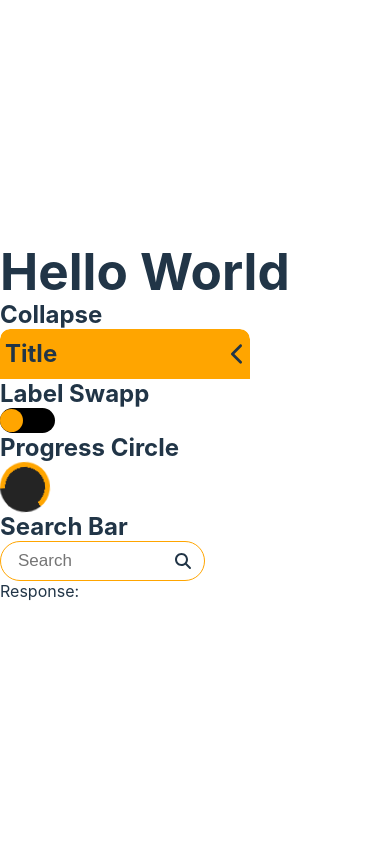
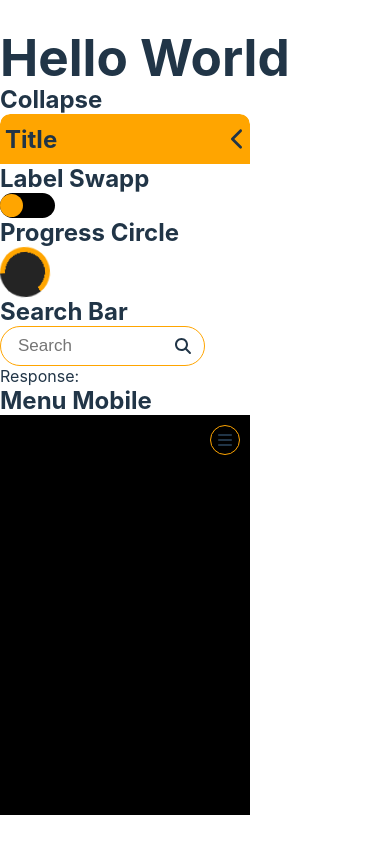
Before and after one commit to AvirKarakitsos/REACT_components, a React (Vite) app: page / in a window 390 px wide. Built offline with nearby package versions, Linux system fonts and the light colour scheme.

Commit message:
feat: Menu slide for Mobile

```diff
--- a/src/App.jsx
+++ b/src/App.jsx
@@ -3,10 +3,11 @@ import Collapse from './components/Collapse.jsx'
 import Label from './components/Label.jsx';
 import Progress from './components/Progress.jsx';
 import Search from './components/Search.jsx';
-import { faChevronLeft, faMagnifyingGlass } from '@fortawesome/free-solid-svg-icons';
+import { faBars, faChevronLeft, faMagnifyingGlass } from '@fortawesome/free-solid-svg-icons';
 import { library } from '@fortawesome/fontawesome-svg-core';
+import Menu from './components/Menu.jsx';
 
-library.add( faChevronLeft, faMagnifyingGlass );
+library.add( faChevronLeft, faMagnifyingGlass, faBars );
 
 function App() {
   return (
@@ -24,6 +25,9 @@ function App() {
 
       <h2>Search Bar</h2>
       <Search/>
+
+      <h2>Menu Mobile</h2>
+      <Menu/>
     </>
   )
 }
--- /dev/null
+++ b/src/components/Menu.jsx
@@ -0,0 +1,80 @@
+import { FontAwesomeIcon } from "@fortawesome/react-fontawesome";
+import { useState } from "react";
+import styled from "styled-components";
+
+const DivContainer = styled.div`
+    height: 400px;
+    width: 250px;
+    position: relative;
+    background-color: black;
+    overflow: hidden;
+`
+const IconOpen = styled.div`
+    height: 30px;
+    width: 30px;
+    display: ${(props) => props.$isActive ? 'none' : "flex"};
+    align-items: center;
+    justify-content: center;
+    position: absolute;
+    right: 10px;
+    top: 10px;
+    border-radius: 50%;
+    border: 1px solid orange;
+    cursor: pointer;
+`
+const IconClose = styled.div`
+    height: 25px;
+    width: 25px;
+    display: flex;
+    align-items: center;
+    justify-content: center;
+    position: absolute;
+    right: 10px;
+    top: 10px;
+    transform: ${(props) => props.$isActive ? 'translateX(0)' : 'translateX(100px)'};
+    transition: transform 1500ms ease-out;
+    border-radius: 50%;
+    background-color: orange;
+    cursor: pointer;
+`
+const List = styled.ul`
+    width: 150px;
+    position: absolute;
+    right: 0;
+    top: 50px;
+    transform: ${(props) => props.$isActive ? 'translateX(0)' : 'translateX(150px)'};
+    transition: transform 1500ms ease-out;
+    list-style-type: none;
+    border-left: 1px solid white;
+    border-right: 1px solid white;
+    border-bottom: 1px solid white;
+`
+const ListElement = styled.li`
+    height: 50px;
+    width: 100%;
+    display: flex;
+    flex-direction: column;
+    justify-content: center;
+    align-items: center;
+    border-top: 1px solid white;
+`
+
+function Menu() {
+    const [isActive, setIsActive] = useState(false)
+
+    return(
+        <DivContainer>
+            <IconOpen $isActive={isActive} onClick={() => setIsActive(true)}>
+                <FontAwesomeIcon icon="fa-solid fa-bars" />
+            </IconOpen>
+            <IconClose $isActive={isActive} onClick={() => setIsActive(false)}>X</IconClose>
+            <List $isActive={isActive}>
+                <ListElement>Home</ListElement>
+                <ListElement>Item 1</ListElement>
+                <ListElement>Item 2</ListElement>
+            </List>
+        </DivContainer>
+    )
+}
+
+export default Menu;
```
